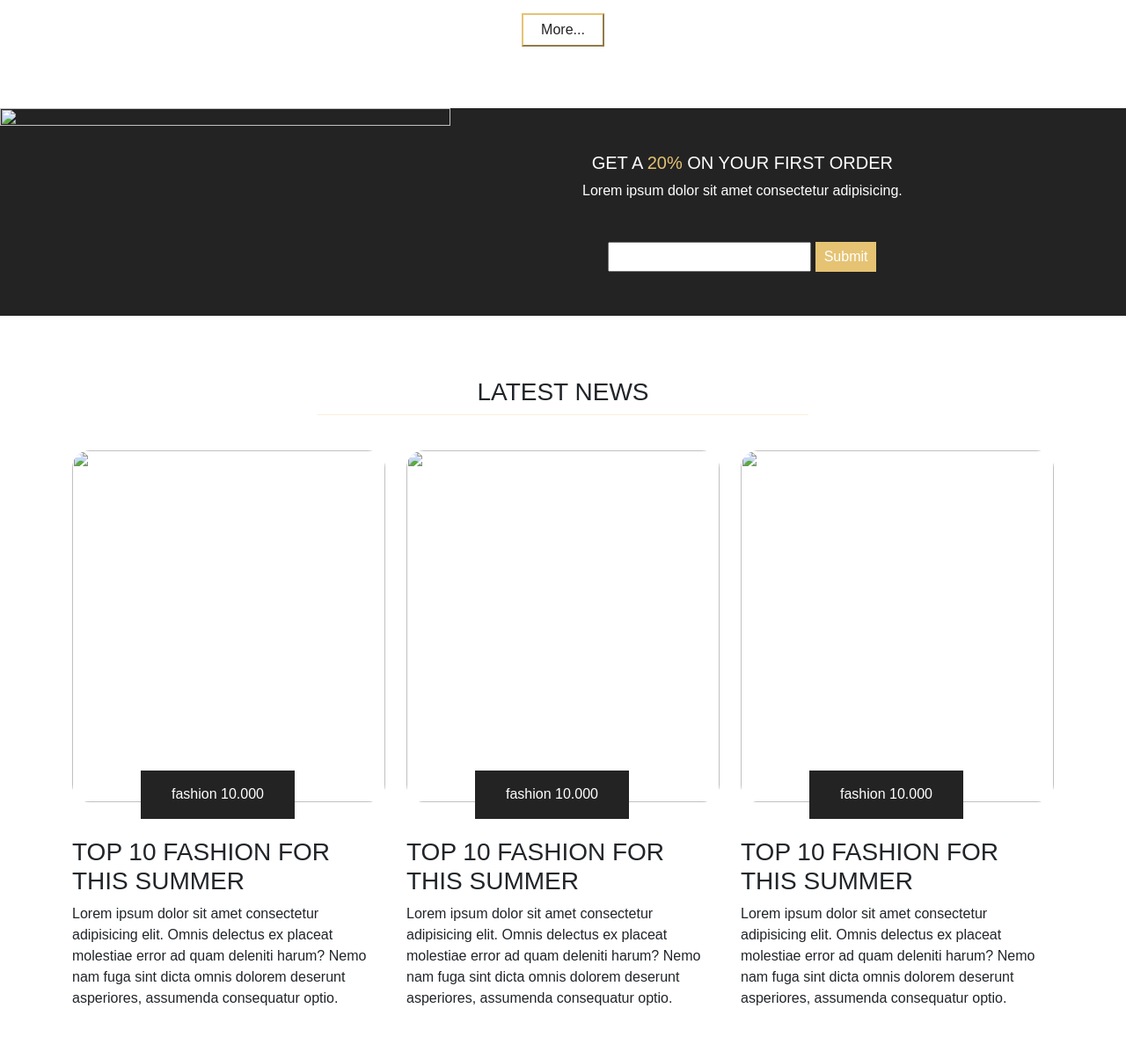
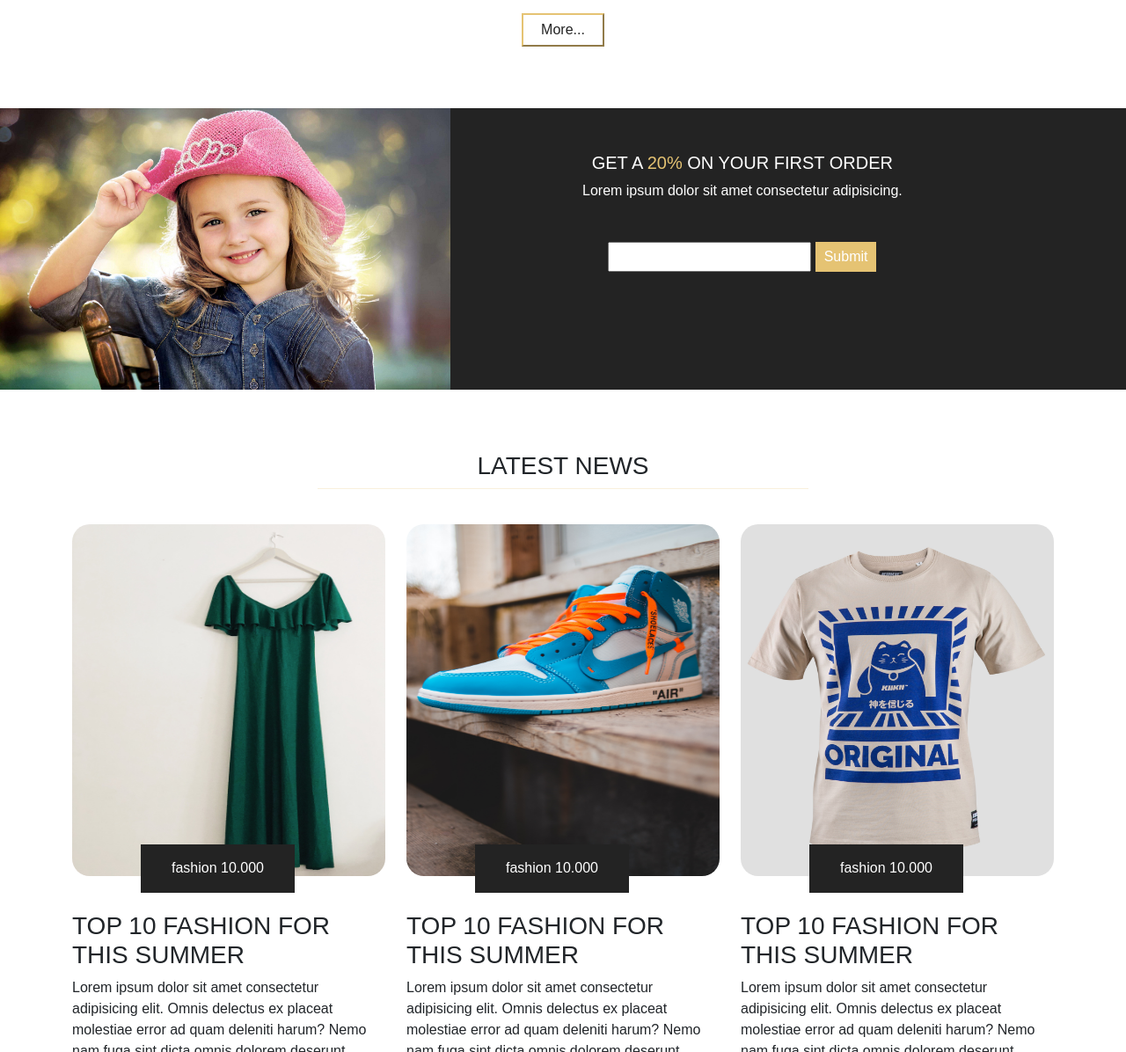
Before and after one commit to ibrahimkrabik/fashion, a plain HTML site: page index.html in a window 1280 px wide. Shown: the part 2000-3196 px from the top of the page at 88% size. Drawn offline with nearby package versions, Linux system fonts and the light colour scheme; files whose address does not match are found by name.

Commit message:
Update index.html

```diff
--- a/index.html
+++ b/index.html
@@ -138,7 +138,7 @@
 
     <div class="shop">
       <div class="left">
-        <img src="photo/girl.jpg" alt="">
+        <img src="girl.jpg" alt="">
       </div>
       <div class="right">
         <h5>GET A <span>20%</span> ON YOUR FIRST ORDER</h5>
@@ -155,7 +155,7 @@
       <hr>
       <div class="news row">
         <div class="prod col-sm-12 col-md-6 col-lg-4">
-          <img src="photo/mariabeatrice-alonzi-VyI0GBHSsJ8-unsplash.jpg" alt="">
+          <img src="mariabeatrice-alonzi-VyI0GBHSsJ8-unsplash.jpg" alt="">
           <div class="sup-title">
             <p>fashion 10.000</p>
           </div>
@@ -169,7 +169,7 @@
 
         <div class="prod col-sm-12 col-md-6 col-lg-4">
 
-          <img src="photo/erik-mclean--iJgjj33eEk-unsplash.jpg" alt="">
+          <img src="erik-mclean--iJgjj33eEk-unsplash.jpg" alt="">
           <div class="sup-title">
             <p>fashion 10.000</p>
           </div>
@@ -182,7 +182,7 @@
 
         </div>
         <div class="prod col-sm-12 col-md-6 col-lg-4">
-          <img src="photo/alex-haigh-fEt6Wd4t4j0-unsplash.jpg" alt="">
+          <img src="alex-haigh-fEt6Wd4t4j0-unsplash.jpg" alt="">
           <div class="sup-title">
             <p>fashion 10.000</p>
           </div>
```
